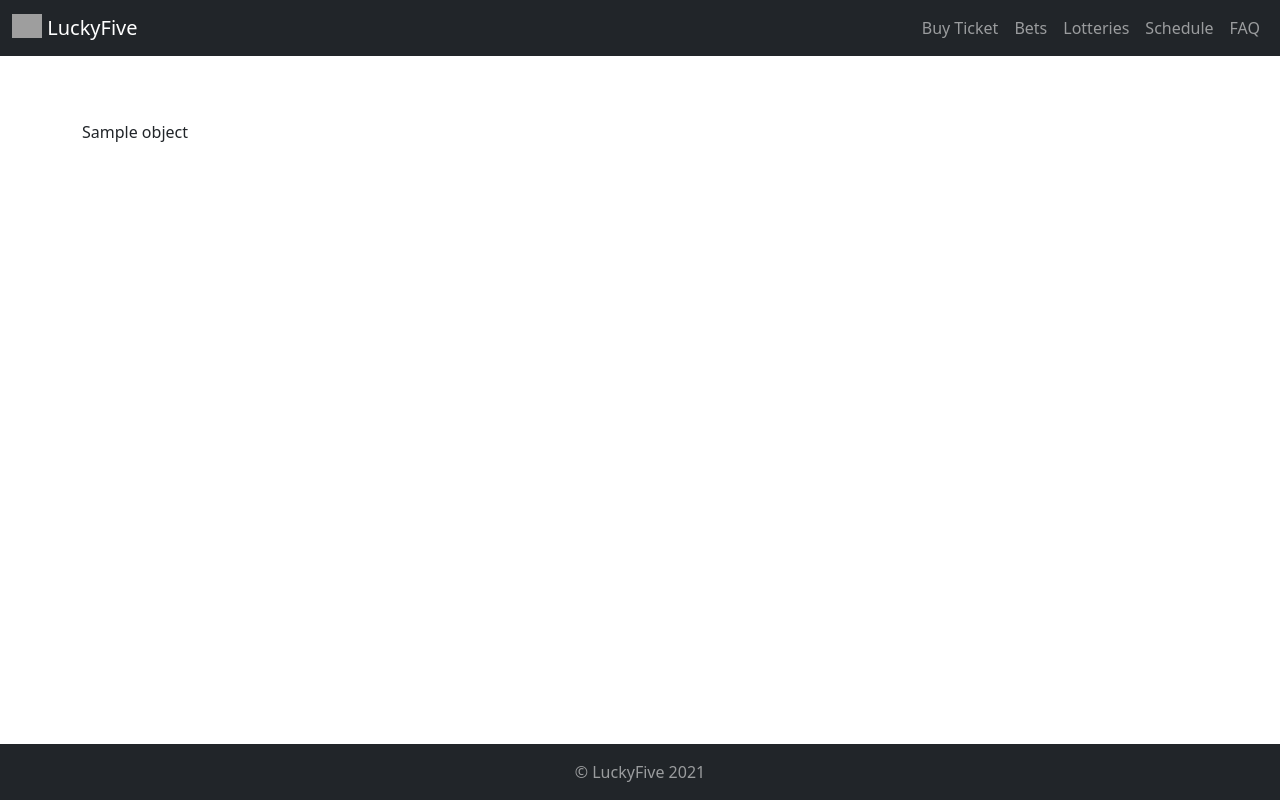
After one commit to riidatibula/lucky-five, a Django app: template src/lottery/templates/lottery/lottery_detail.html in a window 1280 px wide. The commit adds this page. Run offline with Django 3.2, Linux system fonts and the light colour scheme; the template is opened without the code that fills it: most values are stand-ins (such as "Sample title", 1, 10 or a date in 2020); data that the repository does not hold is empty; grey boxes are pictures that could not be loaded.

Commit message:
added initial implementation for lottery detail view

```diff
--- /dev/null
+++ b/src/lottery/templates/lottery/lottery_detail.html
@@ -0,0 +1,10 @@
+{% extends 'base.html' %}
+{% load static %}
+
+{% block content %}
+
+    <div class="container-fluid">
+        {{ object }}
+    </div>
+
+{% endblock %}
--- a/src/lottery/templates/lottery/lottery_list.html
+++ b/src/lottery/templates/lottery/lottery_list.html
@@ -9,13 +9,15 @@
             <div class="col">
                 <div class="card h-100">
                     <div class="card-header">
-                        {{ lottery }}
+                        <a href="{% url 'lottery:lottery-detail' lottery.pk %}">
+                            {{ lottery }}
+                        </a>
                     </div>
                     <div class="card-body" align="center">
                         <p class="fs-1 fw-bold">12312</p>
                         <div class="row">
                             <div class="col">
-                                {{ lottery.active_bets.count }} bets
+                                {{ lottery.active_bets.count }} Bets
                             </div>
                             <div class="col">
                                 {{ lottery.winners.count }} Winners
--- a/src/lottery/urls.py
+++ b/src/lottery/urls.py
@@ -3,7 +3,8 @@ from django.urls import path
 from lottery.views.home import HomeView
 from lottery.views.tickets import BuyTicketView
 from lottery.views.bets import BetsListView
-from lottery.views.lotteries import LotteryListView
+from lottery.views.lotteries import (
+    LotteryListView, LotteryDetailView)
 
 app_name = 'lottery'
 
@@ -11,5 +12,6 @@ urlpatterns = [
     path('', HomeView.as_view(), name='home'),
     path('buy-ticket/', BuyTicketView.as_view(), name='buy-ticket'),
     path('bets/', BetsListView.as_view(), name='bets'),
-    path('lotteries/', LotteryListView.as_view(), name='lotteries')
+    path('lotteries/', LotteryListView.as_view(), name='lottery-list'),
+    path('lotteries/<int:pk>/', LotteryDetailView.as_view(), name='lottery-detail')
 ]
--- a/src/templates/navbar.html
+++ b/src/templates/navbar.html
@@ -23,7 +23,7 @@
             <div class="navbar-nav ms-auto">
                 <a class="nav-link" href="{% url 'lottery:buy-ticket' %}">Buy Ticket</a>
                 <a class="nav-link" href="{% url 'lottery:bets' %}">Bets</a>
-                <a class="nav-link" href="{% url 'lottery:lotteries' %}">Lotteries</a>
+                <a class="nav-link" href="{% url 'lottery:lottery-list' %}">Lotteries</a>
                 <a class="nav-link" href="#">Schedule</a>
                 <a class="nav-link" href="#">FAQ</a>
             </div>
```
Also changed, not shown: src/lottery/views/lotteries.py (+3 -11 lines).
